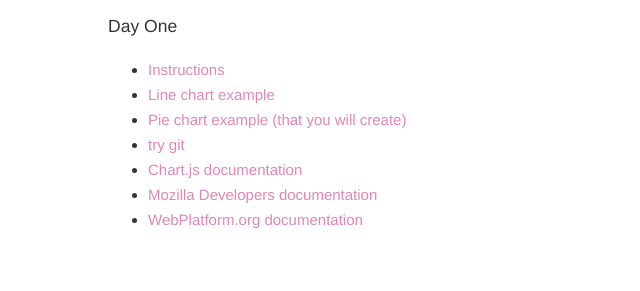
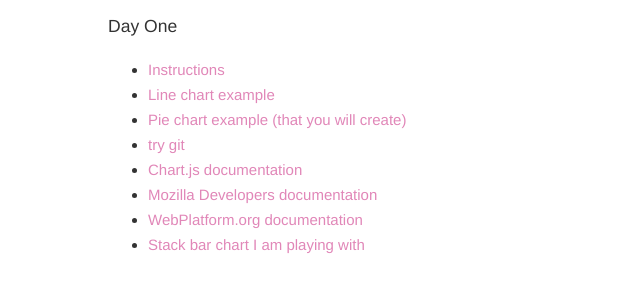
Before and after one commit to yiyayou/introduction-to-data-visualization, a website: page index.html in a window 1280 px wide. Shown: the part 81-372 px from the top of the page, without its empty margins (132-772 px from the left). Drawn offline with Linux system fonts and the light colour scheme.

Commit message:
Update index.html

```diff
--- a/index.html
+++ b/index.html
@@ -27,6 +27,7 @@
           <li><a href="http://www.chartjs.org/docs/" target="_blank">Chart.js documentation</a></li>
           <li><a href="https://developer.mozilla.org/en-US/docs/JavaScript" target="_blank">Mozilla Developers documentation</a></li>
           <li><a href="http://www.webplatform.org/" target="_blank">WebPlatform.org documentation</a></li>
+          <li><a href="./bar-chart.html">Stack bar chart I am playing with</a></li>
         </ul>
       </div>
     </main>
```
